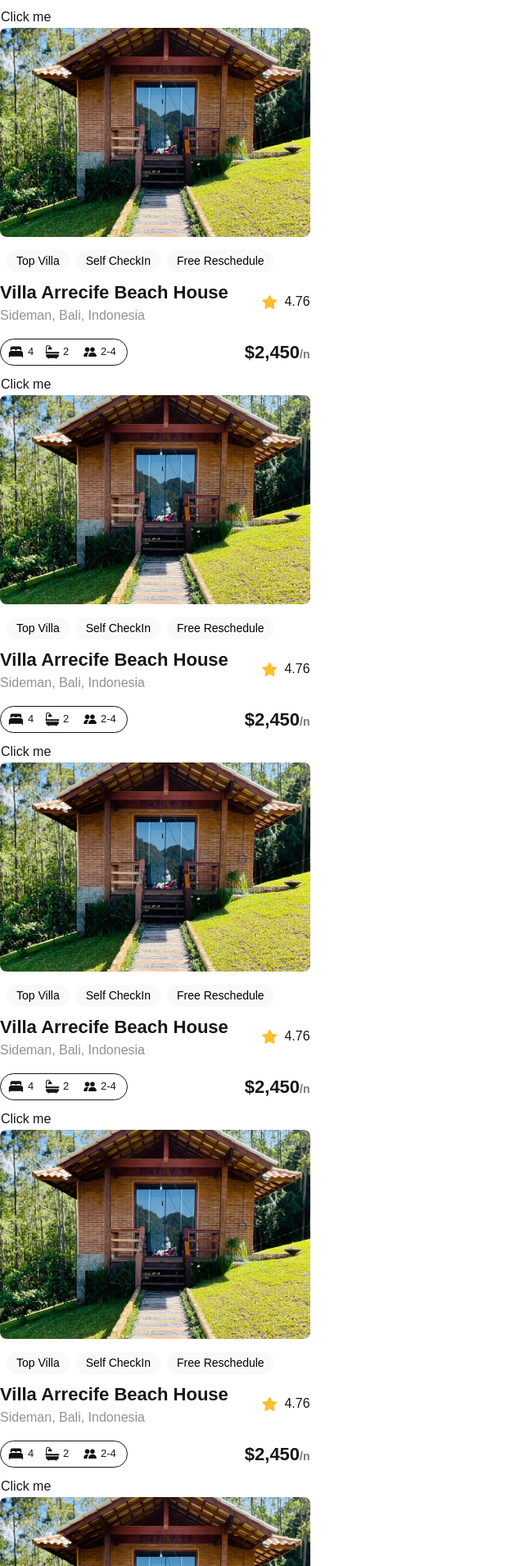
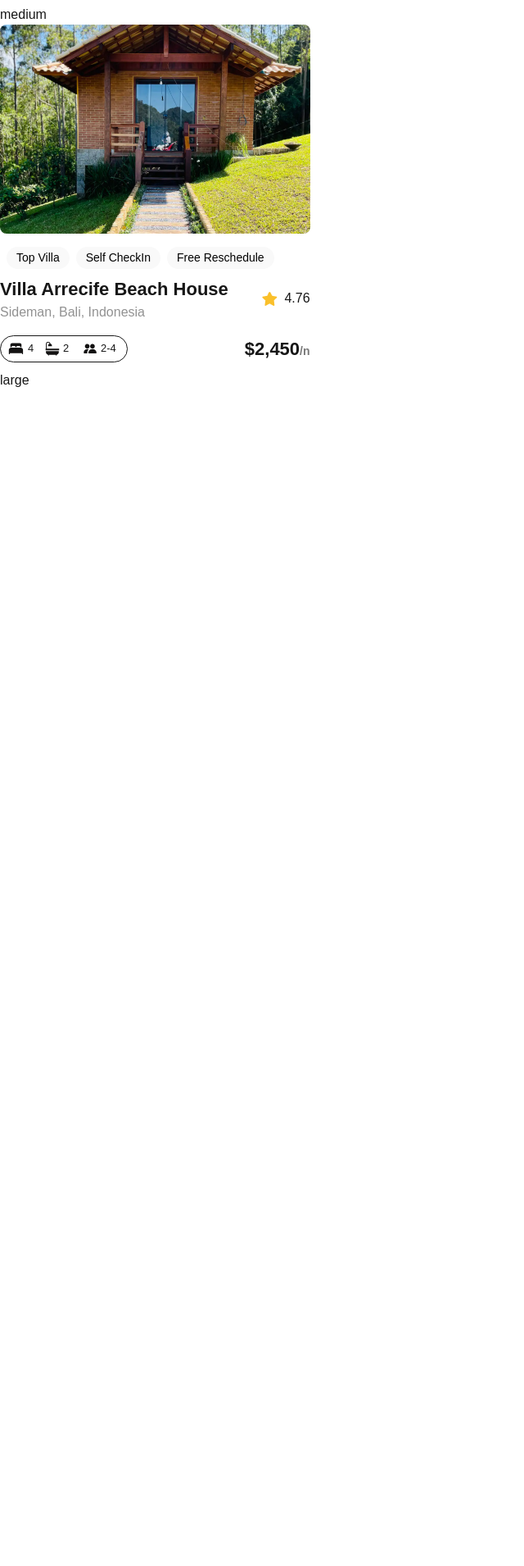
Before and after one commit to WillAmbe-Corp/alx-project-0x00-setup, a Next.js app in the folder alx-project-0x00/: page /landing in a window 1280 px wide. Shown: the part 890-2800 px from the top of the page at 82% size, without its empty margins (0-640 px from the left). After the commit the page ends 1366 px from the top, so only its background shows below. Built offline with nearby package versions, Linux system fonts and the light colour scheme.

Commit message:
readjustment of final exercise

```diff
--- a/alx-project-0x00/components/Button.tsx
+++ b/alx-project-0x00/components/Button.tsx
@@ -1,7 +1,4 @@
-interface ButtonProps {
-  title: string;
-  style: string;
-}
+import { ButtonProps } from "@/interfaces";
 
 export const Button: React.FC<ButtonProps> = ({title, style}) => {
 return (
--- a/alx-project-0x00/interfaces/index.ts
+++ b/alx-project-0x00/interfaces/index.ts
@@ -1,3 +1,7 @@
 export interface PillProps {
     title: string;
 }
+export interface ButtonProps {
+    title: string;
+    style: string;
+}
--- a/alx-project-0x00/pages/landing.tsx
+++ b/alx-project-0x00/pages/landing.tsx
@@ -5,37 +5,11 @@ const Landing: React.FC = () => {
     <div>
       <h1 className="text-xl font-extralight">Landing Page</h1>
       <Card />
-      <Button title="Click me" style="rounded-sm border border-white md:rounded-md lg:rounded-full" />
+      <Button title="small" style="rounded-sm" />
       <Card />
-      <Button title="Click me" style="rounded-sm border border-white md:rounded-md lg:rounded-full" />
+      <Button title="medium" style="md:rounded-md " />
       <Card />
-      <Button title="Click me" style="rounded-sm border border-white md:rounded-md lg:rounded-full" />
-      <Card />
-      <Button title="Click me" style="rounded-sm border border-white md:rounded-md lg:rounded-full" />
-      <Card />
-      <Button title="Click me" style="rounded-sm border border-white md:rounded-md lg:rounded-full" />
-      <Card />
-      <Button title="Click me" style="rounded-sm border border-white md:rounded-md lg:rounded-full" />
-      <Card />
-      <Button title="Click me" style="rounded-sm border border-white md:rounded-md lg:rounded-full" />
-      <Card />
-      <Button title="Click me" style="rounded-sm border border-white md:rounded-md lg:rounded-full" />
-      <Card />
-      <Button title="Click me" style="rounded-sm border border-white md:rounded-md lg:rounded-full" />
-      <Card />
-      <Button title="Click me" style="rounded-sm border border-white md:rounded-md lg:rounded-full" />
-      <Card />
-      <Button title="Click me" style="rounded-sm border border-white md:rounded-md lg:rounded-full" />
-      <Card />
-      <Button title="Click me" style="rounded-sm border border-white md:rounded-md lg:rounded-full" />
-      <Card />
-      <Button title="Click me" style="rounded-sm border border-white md:rounded-md lg:rounded-full" />
-      <Card />
-      <Button title="Click me" style="rounded-sm border border-white md:rounded-md lg:rounded-full" />
-      <Card />
-      <Button title="Click me" style="rounded-sm border border-white md:rounded-md lg:rounded-full" />
-      <Card />
-      <Button title="Click me" style="rounded-sm border border-white md:rounded-md lg:rounded-full" />
+      <Button title="large" style="rounded-full" />
     </div>
   );
 };
```
